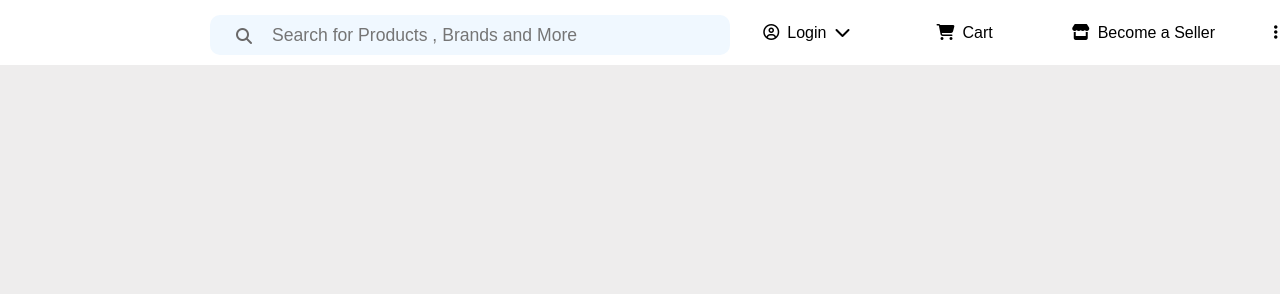
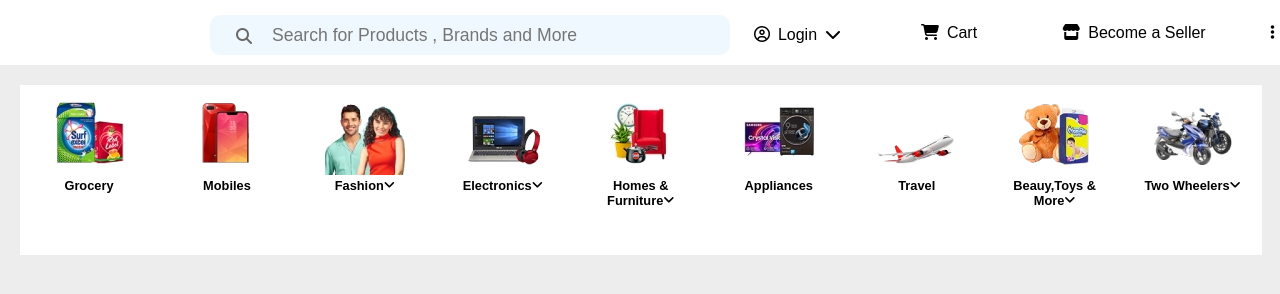
Before and after one commit to AnkitMohapatra01/Flipkart-Clone, a plain HTML site: page index.html in a window 1280 px wide. Shown: the top 294 px of the page. Drawn offline with Linux system fonts and the light colour scheme.

Commit message:
update 21

```diff
--- a/index.html
+++ b/index.html
@@ -25,6 +25,17 @@
             <a href="#"><div class="dots"><i class="fa-solid fa-ellipsis-vertical"></i></div></a>
         </div>
     </header>
+    <div class="content">
+        <div class="cbox1"><a href="#"><div class="cboxin"><img src="/Images/img1.webp" alt="img1"><br><span>Grocery</span></div></a></div>
+        <div class="cbox1"><a href="#"><div class="cboxin"><img src="/Images/img2.webp" alt="img2"><br><span>Mobiles</span></div></a></div>
+        <div class="cbox1"><a href="#"><div class="cboxin"><img src="/Images/img3.webp" alt="img3"><br><span>Fashion</span><i class="fa-solid fa-angle-down"></i></span></div></a></div>
+        <div class="cbox1"><a href="#"><div class="cboxin"><img src="/Images/img4.webp" alt="img4"><br><span>Electronics<i class="fa-solid fa-angle-down"></i></span></div></a></div>
+        <div class="cbox1"><a href="#"><div class="cboxin"><img src="/Images/img5.webp" alt="img5"><br><span>Homes & Furniture<i class="fa-solid fa-angle-down"></i></span></div></a></div>
+        <div class="cbox1"><a href="#"><div class="cboxin"><img src="/Images/img6.webp" alt="img6"><br><span>Appliances</span></div></a></div>
+        <div class="cbox1"><a href="#"><div class="cboxin"><img src="/Images/img7.webp" alt="img7"><br><span>Travel</span></div></a></div>
+        <div class="cbox1"><a href="#"><div class="cboxin"><img src="/Images/img8.webp" alt="img8"><br><span>Beauy,Toys & More<i class="fa-solid fa-angle-down"></i></span></div></a></div>
+        <div class="cbox1"><a href="#"><div class="cboxin"><img src="/Images/img9.webp" alt="img9"><br><span>Two Wheelers<i class="fa-solid fa-angle-down"></i></span></div></a></div>
+    </div>
     <main></main>
     <footer></footer>
 </body>
--- a/style.css
+++ b/style.css
@@ -93,8 +93,8 @@ header{
     align-items: center;
 }
 .login{
-    height: 45px;
-    width: 130px;
+    height: 40px;
+    width: 105px;
     line-height: 40px;
     text-align: center;
 }
@@ -121,7 +121,7 @@ header{
 }
 .login:hover{
     border-radius: 5px;
-    background-color: rgb(24, 24, 215);
+    background-color: #0D44FE;
     color: #fff;
 }
 .right a{
@@ -132,3 +132,29 @@ header{
     margin-right: 8px;
     margin-left: 8px;
 }
+.content{
+    width: 97vw;
+    height: 170px;
+    margin: 20px;
+    background-color: #fff;
+    display: flex;
+    justify-content: space-around;
+    align-items: center;
+}
+.cbox1{
+    height: 150px;
+    width: 8vw;
+    padding: 20px;
+    text-align: center;
+    font-family: Arial, Helvetica, sans-serif;
+    font-weight: bold;
+    font-size: 0.8rem;
+    /* background-color: black; */
+}
+.cbox1 span{
+    margin-top: 10px;
+}
+.cbox1 a{
+    text-decoration: none;
+    color: #000;
+}
```
Also changed, not shown: Images/img1.webp (added), Images/img2.webp (added), Images/img3.webp (added), Images/img4.webp (added), Images/img5.webp (added), Images/img6.webp (added), Images/img7.webp (added), Images/img8.webp (added), Images/img9.webp (added).
